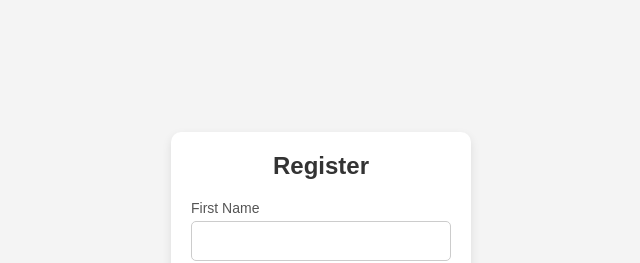
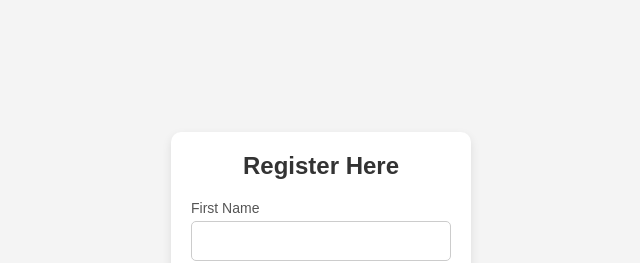
Before and after one commit to arjunch007/node-real-time-chat, a website: page realtime-chat/register.html in a window 1280 px wide. Shown: the top 263 px of the page, without its empty margins (319-959 px from the left). Drawn offline with Linux system fonts and the light colour scheme.

Commit message:
Update page title in registration form for consistency

```diff
--- a/realtime-chat/register.html
+++ b/realtime-chat/register.html
@@ -4,14 +4,14 @@
 <head>
     <meta charset="UTF-8">
     <meta name="viewport" content="width=device-width, initial-scale=1.0">
-    <title>Register Here</title>
+    <title>Register</title>
 
     <link href="assets/css/style.css" rel="stylesheet">
 </head>
 
 <body>
     <div class="container">
-        <h2>Register</h2>
+        <h2>Register Here</h2>
         <form id="register-form">
             <div class="input-group">
                 <label for="firstName">First Name</label>
```
